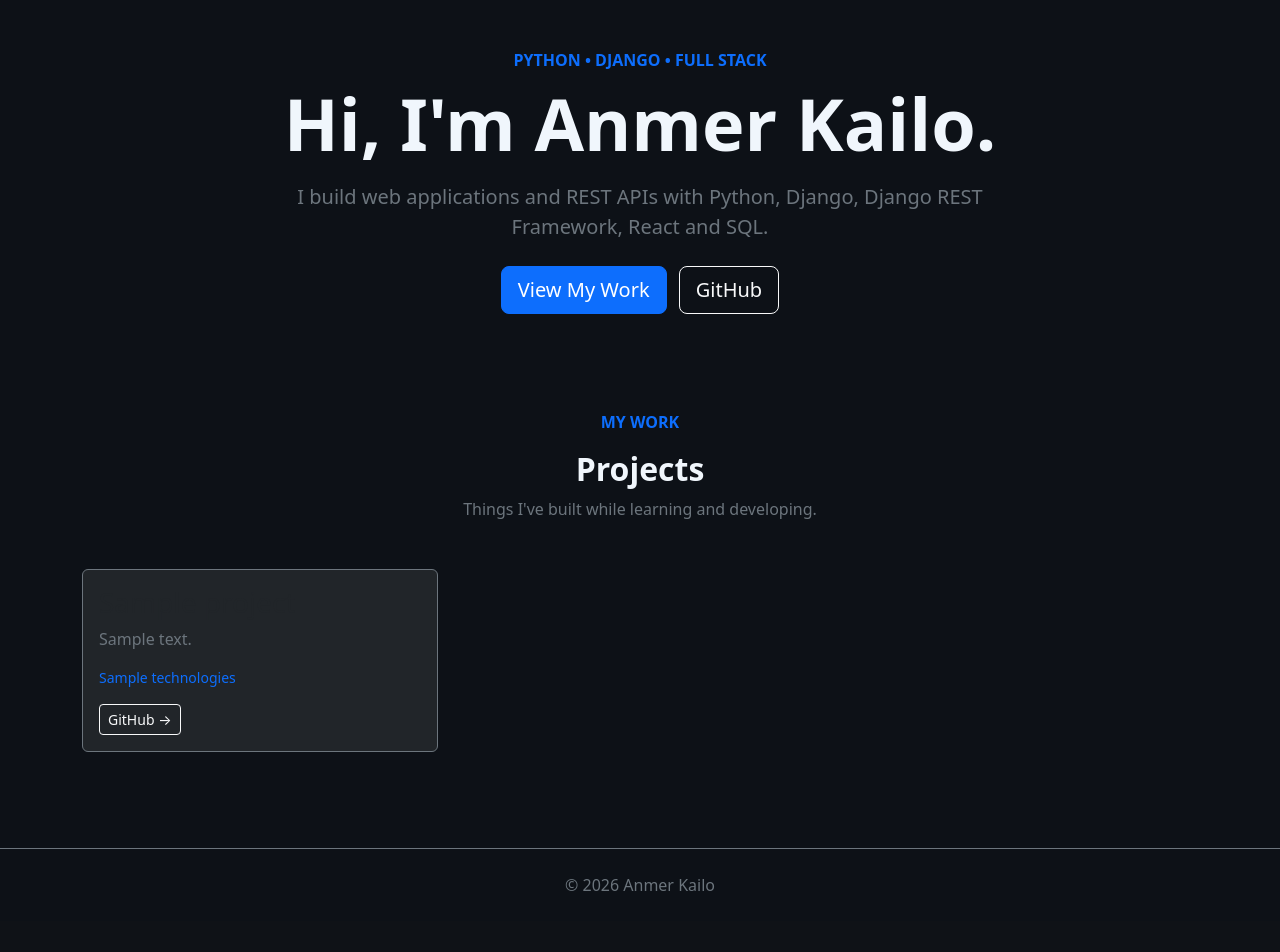
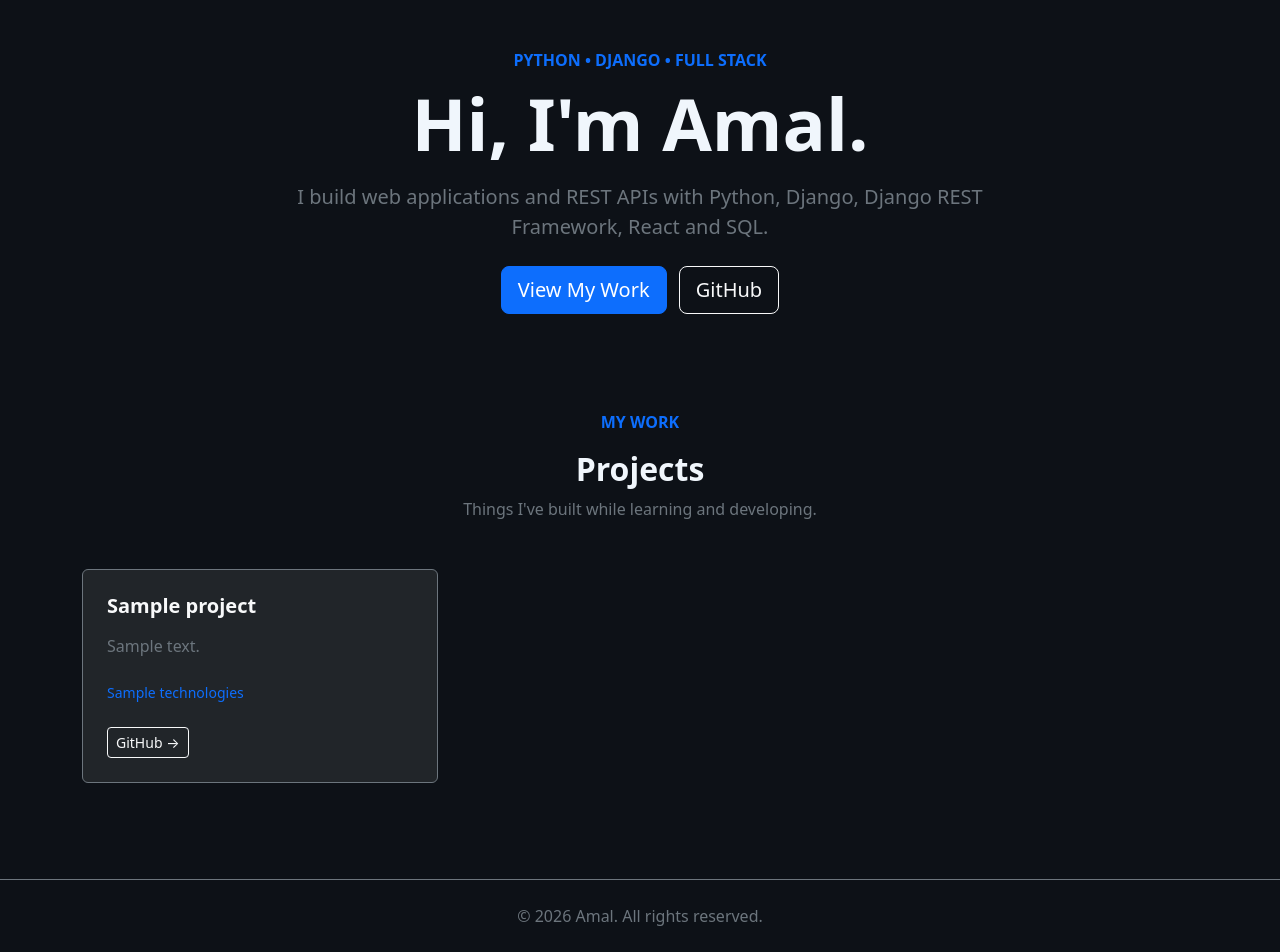
Before and after one commit to kailo-am/portfolio, a Django app: template main/templates/main/home.html in a window 1280 px wide. Shown: the part 56-1008 px from the top of the page. Before the commit the page ends 947 px from the top, so only its background shows below. Run offline with Django 5.2, Linux system fonts and the light colour scheme; the template is opened without the code that fills it: most values are stand-ins (such as "Sample title", 1, 10 or a date in 2020).

Commit message:
Fix project card title styling

```diff
--- a/main/templates/main/base.html
+++ b/main/templates/main/base.html
@@ -9,7 +9,7 @@
           content="width=device-width, initial-scale=1.0">
 
     <title>
-        {% block title %}Anmer Kailo{% endblock %}
+        {% block title %}Amal{% endblock %}
     </title>
 
     <link href="https://cdn.jsdelivr.net/npm/bootstrap@5.3.7/dist/css/bootstrap.min.css"
@@ -32,6 +32,14 @@
 
         .card:hover {
             transform: translateY(-5px);
+        }
+        .project-card {
+            transition: transform 0.2s ease, border-color 0.2s ease;
+        }
+
+        .project-card:hover {
+            transform: translateY(-6px);
+            border-color: #0d6efd !important;
         }
 
     </style>
@@ -83,7 +91,7 @@
     <div class="container text-center">
 
         <p class="text-secondary mb-0">
-            © 2026 Anmer Kailo
+            © 2026 Amal. All rights reserved.
         </p>
 
     </div>
--- a/main/templates/main/home.html
+++ b/main/templates/main/home.html
@@ -1,6 +1,6 @@
 {% extends "main/base.html" %}
 
-{% block title %}Anmer Kailo | Python Developer{% endblock %}
+{% block title %}Amal | Python Developer{% endblock %}
 
 {% block content %}
 
@@ -12,7 +12,7 @@
         </p>
 
         <h1 class="display-2 fw-bold">
-            Hi, I'm Anmer Kailo.
+            Hi, I'm Amal.
         </h1>
 
         <p class="lead text-secondary mx-auto mt-3" style="max-width: 700px;">
@@ -54,29 +54,28 @@
             {% for project in projects %}
 
             <div class="col-md-6 col-lg-4">
+                <div class="card h-100 bg-dark border-secondary project-card">
 
-                <div class="card h-100 bg-dark border-secondary">
+                    <div class="card-body p-4 d-flex flex-column">
 
-                    <div class="card-body d-flex flex-column">
-
-                        <h3 class="card-title">
+                        <h3 class="h5 fw-bold mb-3 text-light">
                             {{ project.title }}
                         </h3>
 
-                        <p class="card-text text-secondary">
+                        <p class="card-text text-secondary mb-4">
                             {{ project.description }}
                         </p>
 
-                        <p class="small text-primary">
+                        <div class="small text-primary mb-4">
                             {{ project.technologies }}
-                        </p>
+                        </div>
 
                         <div class="mt-auto">
 
                             {% if project.github_url %}
                             <a href="{{ project.github_url }}"
-                               target="_blank"
-                               class="btn btn-outline-light btn-sm">
+                            target="_blank"
+                            class="btn btn-outline-light btn-sm">
                                 GitHub →
                             </a>
                             {% endif %}
```
